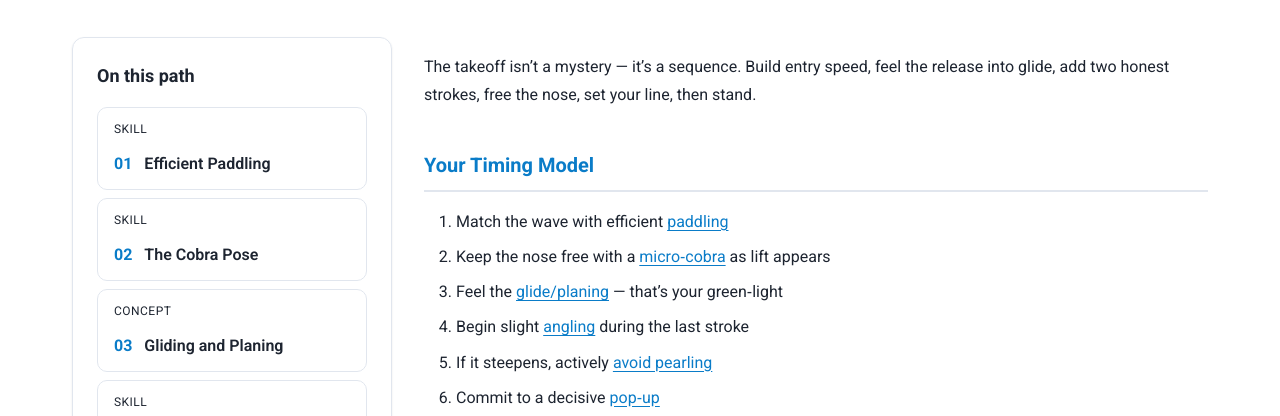
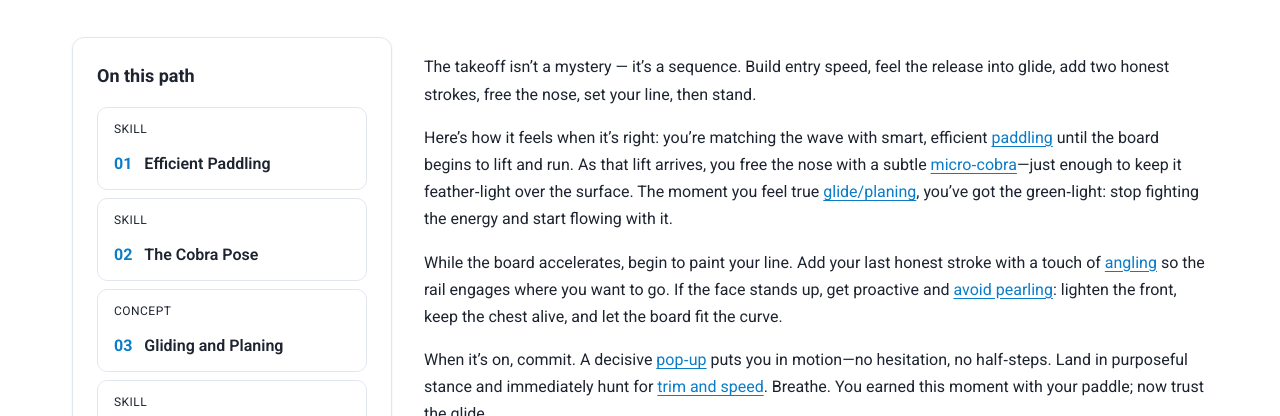
Before and after one commit to surfdeeper/surfdeeper, an Astro site: page /paths/takeoff-sequence in a window 1280 px wide. Shown: the part 383-799 px from the top of the page. Built offline with nearby package versions, Linux system fonts and the light colour scheme; Astro itself is replaced by a stand-in of ours.

Commit message:
tweak content

```diff
--- a/src/content/paths/takeoff-sequence.md
+++ b/src/content/paths/takeoff-sequence.md
@@ -17,14 +17,10 @@ nodes:
 
 The takeoff isn’t a mystery — it’s a sequence. Build entry speed, feel the release into glide, add two honest strokes, free the nose, set your line, then stand.
 
-## Your Timing Model
+Here’s how it feels when it’s right: you’re matching the wave with smart, efficient [paddling](:paddling-efficiency) until the board begins to lift and run. As that lift arrives, you free the nose with a subtle [micro‑cobra](:cobra-pose)—just enough to keep it feather‑light over the surface. The moment you feel true [glide/planing](:gliding-planing), you’ve got the green‑light: stop fighting the energy and start flowing with it.
 
-1. Match the wave with efficient [paddling](:paddling-efficiency)
-2. Keep the nose free with a [micro‑cobra](:cobra-pose) as lift appears
-3. Feel the [glide/planing](:gliding-planing) — that’s your green‑light
-4. Begin slight [angling](:angling-down-the-line) during the last stroke
-5. If it steepens, actively [avoid pearling](:avoid-pearling)
-6. Commit to a decisive [pop‑up](:pop-up)
-7. Find [trim and speed](:trimming-and-speed)
+While the board accelerates, begin to paint your line. Add your last honest stroke with a touch of [angling](:angling-down-the-line) so the rail engages where you want to go. If the face stands up, get proactive and [avoid pearling](:avoid-pearling): lighten the front, keep the chest alive, and let the board fit the curve.
+
+When it’s on, commit. A decisive [pop‑up](:pop-up) puts you in motion—no hesitation, no half‑steps. Land in purposeful stance and immediately hunt for [trim and speed](:trimming-and-speed). Breathe. You earned this moment with your paddle; now trust the glide.
 
 Use small, predictable waves to wire the sequence. Then tighten the windows as conditions get steeper or quicker.
```
